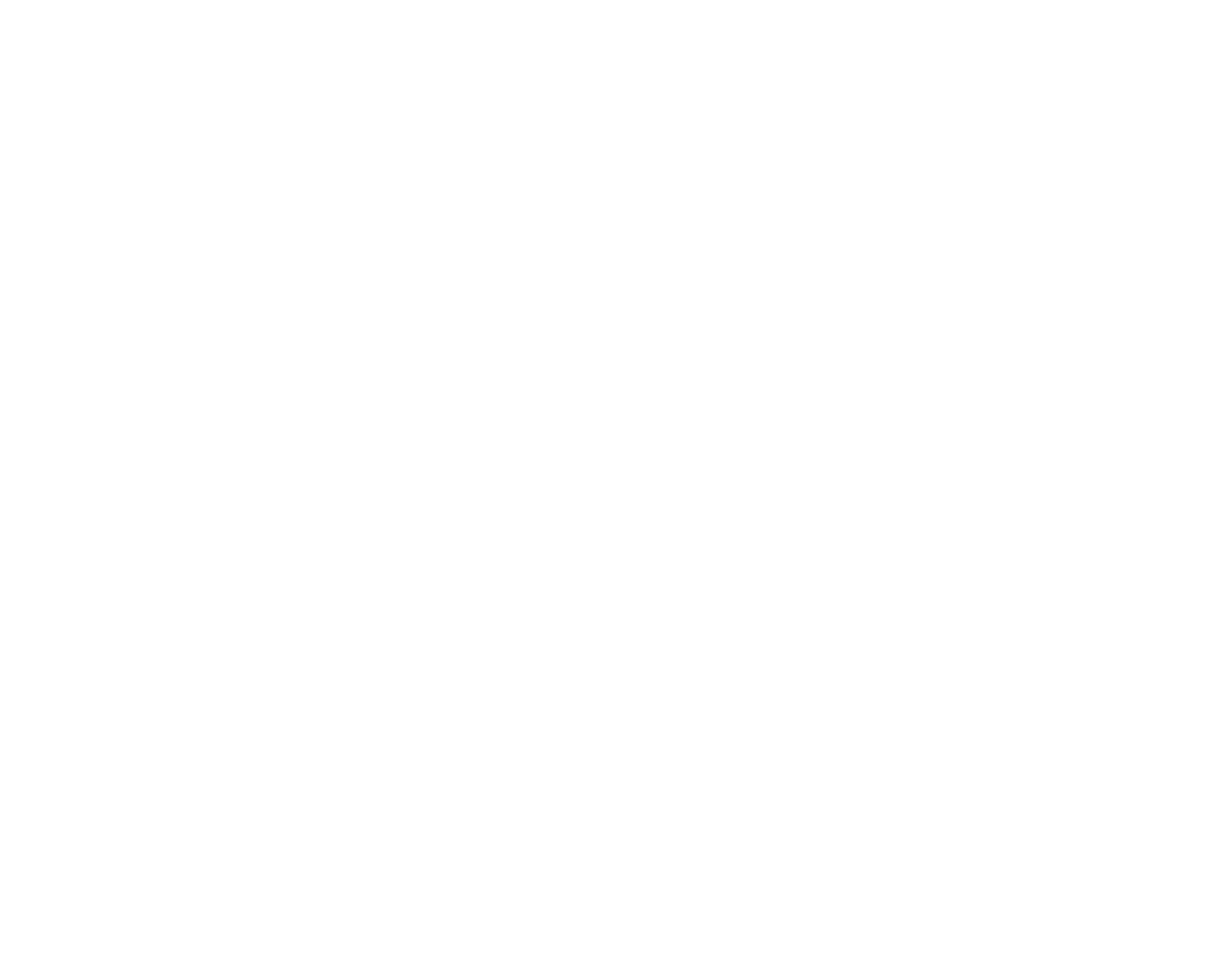
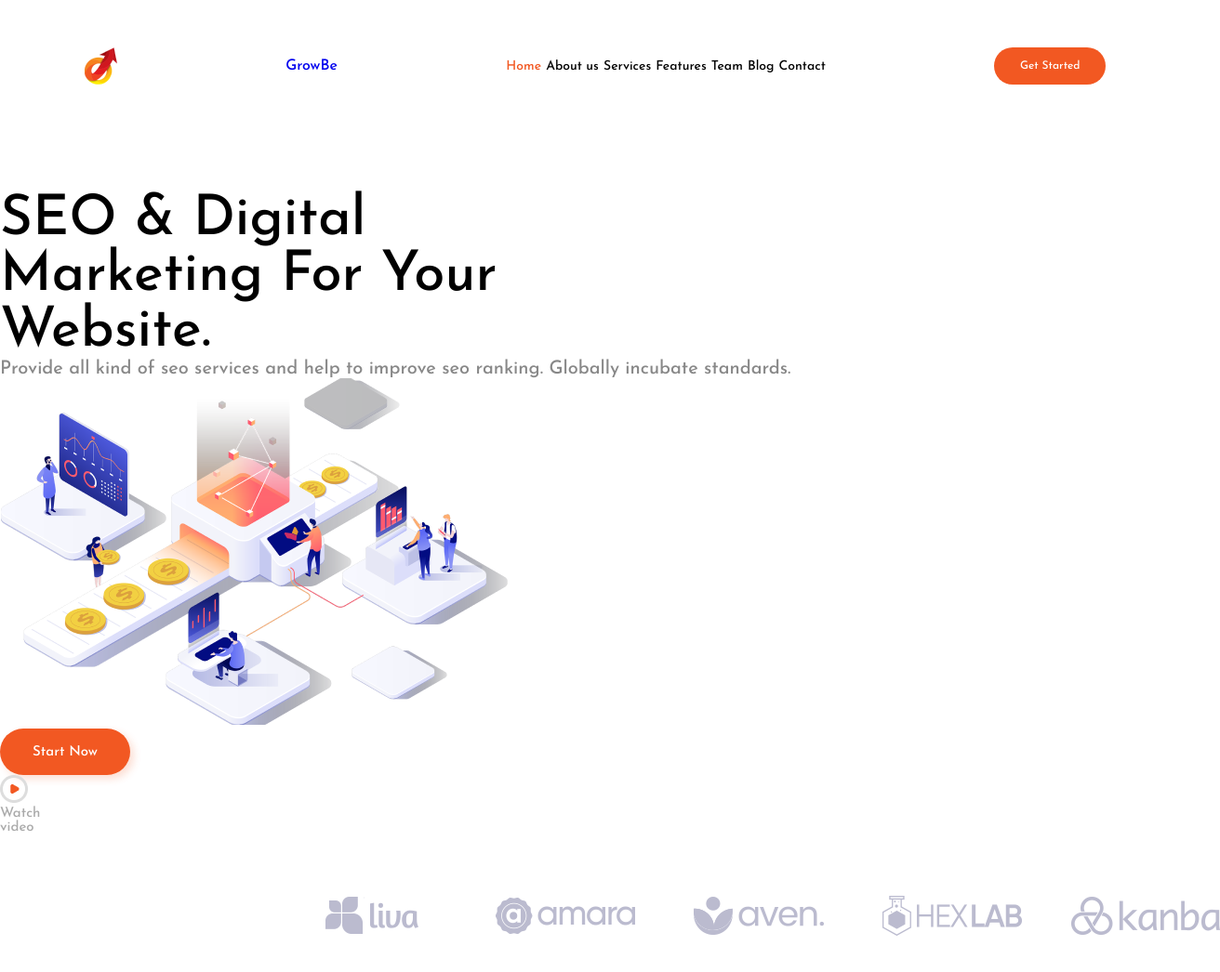
Before and after one commit to Lihoradit/Docker, a plain HTML site: page index.html in a window 1280 px wide. Shown: the whole page at 93% size, 1312 px wide, since content can reach past the window. Before the commit the page ends 800 px from the top, so only its background shows below. Drawn offline with Linux system fonts and the light colour scheme.

Commit message:
2nd commit

```diff
--- a/index.html
+++ b/index.html
@@ -1,12 +1,66 @@
 <!DOCTYPE html>
 <html lang="en">
+
 <head>
     <meta charset="UTF-8">
     <meta name="viewport" content="width=device-width, initial-scale=1.0">
+    <title>Document</title>
     <link rel="stylesheet" href="style.css">
-    <title>Document</title>
+    <link rel="preconnect" href="https://fonts.googleapis.com">
+    <link rel="preconnect" href="https://fonts.gstatic.com" crossorigin>
+    <link href="https://fonts.googleapis.com/css2?family=Josefin+Sans:ital,wght@0,100;0,500;1,300&display=swap"
+        rel="stylesheet">
 </head>
+
 <body>
+    <header>
+        <div class="logo">
+            <img src="img/logo.png" alt="logo">
+        </div>
+        <div> <a href="#" class="Head_title">GrowBe</a></div>
+        </div>
+        <div class="links">
+            <a href="#" class="head_content1">Home</a>
+            <a href="#" class="head_content">About us</a>
+            <a href="#" class="head_content">Services</a>
+            <a href="#" class="head_content">Features</a>
+            <a href="#" class="head_content">Team</a>
+            <a href="#" class="head_content">Blog</a>
+            <a href="#" class="head_content">Contact</a>
+        </div>
+        <div class="button">
+            <a href="#" class="head_content2">Get Started</a>
+        </div>
+    </header>
+    <div class="content">
+        <div class="content_title">
+            <h1 class="title">SEO & Digital <br>
+                Marketing For Your <br>
+                Website.</h1>
+        </div>
+        <div>
+            <p class="text">Provide all kind of seo services and help to improve
+                seo ranking. Globally incubate standards.</p>
+        </div>
+        <div>
+            <img src="img/pngfind 1.png" alt="image">
+        </div>
+        <div class="button2">
+            <p class="button_content2">Start Now</p>
+        </div>
+        <div class="icon">
+            <img src="img/icon.png" alt="play">
+            <p class="text2"> Watch video</p>
+        </div>
+    </div>
+    <div class=""></div>
+    <div class="tools">
+        <img src="img/1.png" alt=""class="icon_tools">
+        <img src="img/3.png" alt=""class="icon_tools">
+        <img src="img/4.png" alt=""class="icon_tools">
+        <img src="img/5.png" alt=""class="icon_tools">
+        <img src="img/6.png" alt=""class="icon_tools">
+    </div>
+</body>
 
-</body>
 </html>
--- a/style.css
+++ b/style.css
@@ -0,0 +1,154 @@
+* {
+    margin: 0;
+    padding: 0;
+    text-decoration: none;
+}
+
+header {
+    display: flex;
+    align-items: center;
+    justify-content: space-around;
+    margin-top: 51px;
+}
+
+body {
+    background: #FFF;
+    font-family: Josefin Sans;
+}
+
+.logo {
+    width: 35px;
+    height: 40px;
+    flex-shrink: 0;
+}
+
+.links {
+    justify-content: end;
+}
+
+.head_content {
+    color: #000;
+    font-family: Josefin Sans;
+    font-size: 14px;
+    font-style: normal;
+    font-weight: 400;
+    line-height: normal;
+}
+
+.head_content1 {
+    color: #F25822;
+    font-family: Josefin Sans;
+    font-size: 14px;
+    font-style: normal;
+    font-weight: 400;
+    line-height: normal;
+}
+
+.head_content2 {
+    color: #FFF;
+
+    font-family: Josefin Sans;
+    font-size: 12px;
+    font-style: normal;
+    font-weight: 400;
+    line-height: normal;
+}
+
+.button {
+    width: 120px;
+    height: 40px;
+    flex-shrink: 0;
+    border-radius: 30px;
+    background: #F25822;
+    justify-content: center;
+    align-items: center;
+    display: flex;
+}
+
+.head_title {
+    color: #000;
+    font-family: Josefin Sans;
+    font-size: 24px;
+    font-style: normal;
+    font-weight: 400;
+    line-height: normal;
+    color: #F25822;
+    font-family: Josefin Sans;
+    font-size: 24px;
+    font-style: normal;
+    font-weight: 400;
+    line-height: normal;
+}
+
+.content {
+    margin-top: 116px;
+    justify-content: space-around;
+}
+
+.title {
+    color: #000;
+    font-family: Josefin Sans;
+    font-size: 60px;
+    font-style: normal;
+    font-weight: 400;
+    line-height: normal;
+}
+
+.text {
+    color: #888;
+    font-family: Josefin Sans;
+    font-size: 20px;
+    font-style: normal;
+    font-weight: 400;
+    line-height: normal;
+}
+
+.button2 {
+    border-radius: 50px;
+    width: 140px;
+    height: 50px;
+    flex-shrink: 0;
+    background: #F25822;
+    box-shadow: 4px 4px 8px 0px rgba(242, 88, 34, 0.20);
+    justify-content: center;
+    align-items: center;
+    display: flex;
+}
+
+.button_content2 {
+    color: #FFF;
+    font-family: Josefin Sans;
+    font-size: 15px;
+    font-style: normal;
+    font-weight: 400;
+    line-height: normal;
+}
+
+.icon {
+    width: 30px;
+    height: 30px;
+    flex-shrink: 0;
+}
+
+.text2 {
+    color: #AAA;
+    font-family: Josefin Sans;
+    font-size: 15px;
+    font-style: normal;
+    font-weight: 400;
+    line-height: normal;
+}
+.tools{
+    margin-top: 97px;
+    margin-bottom: 97px;
+    margin-left: 320px;
+    margin-right: 320px;
+    gap: 48px;
+    display: flex;
+    justify-content: space-around;
+}
+.icon_tools {
+    width: 160px;
+    height: 50px;
+    flex-shrink: 0;
+}
```
Also changed, not shown: img/1.png (added), img/3.png (added), img/4.png (added), img/5.png (added), img/6.png (added), img/fig.png (added), img/icon.png (added), img/index.png (added), img/logo.png (added), img/pngfind 1.png (added), img/product.png (added), img/style.png (added), 3 other files.
